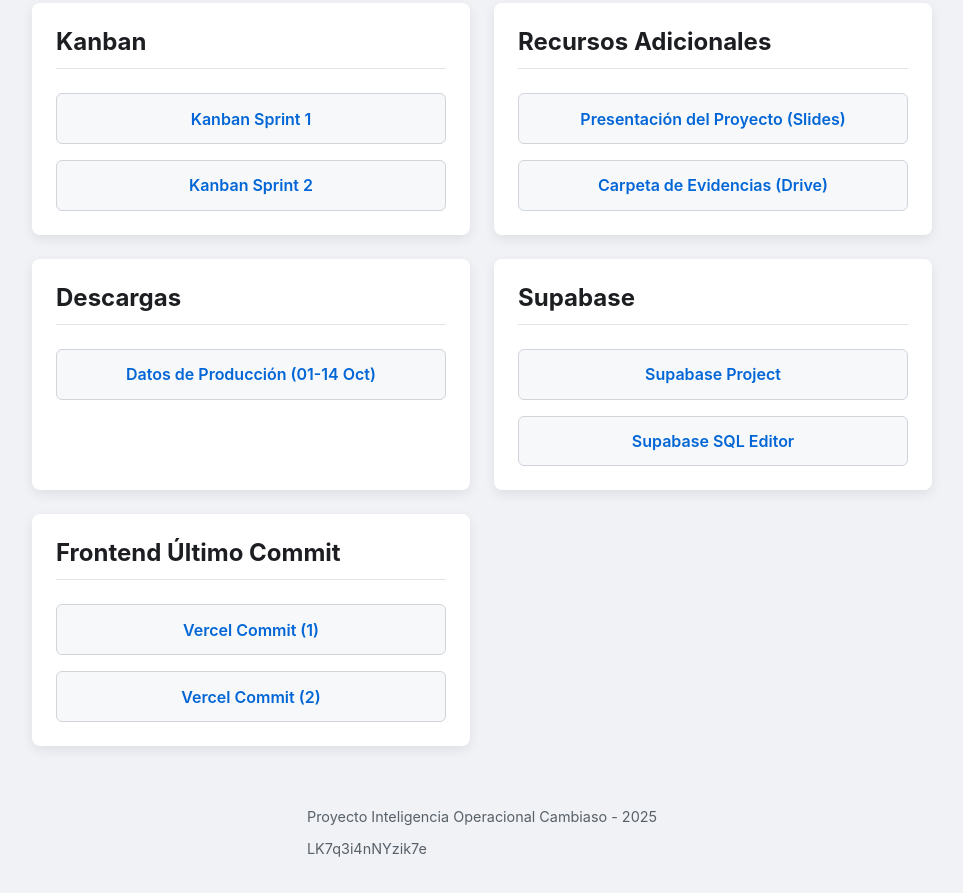
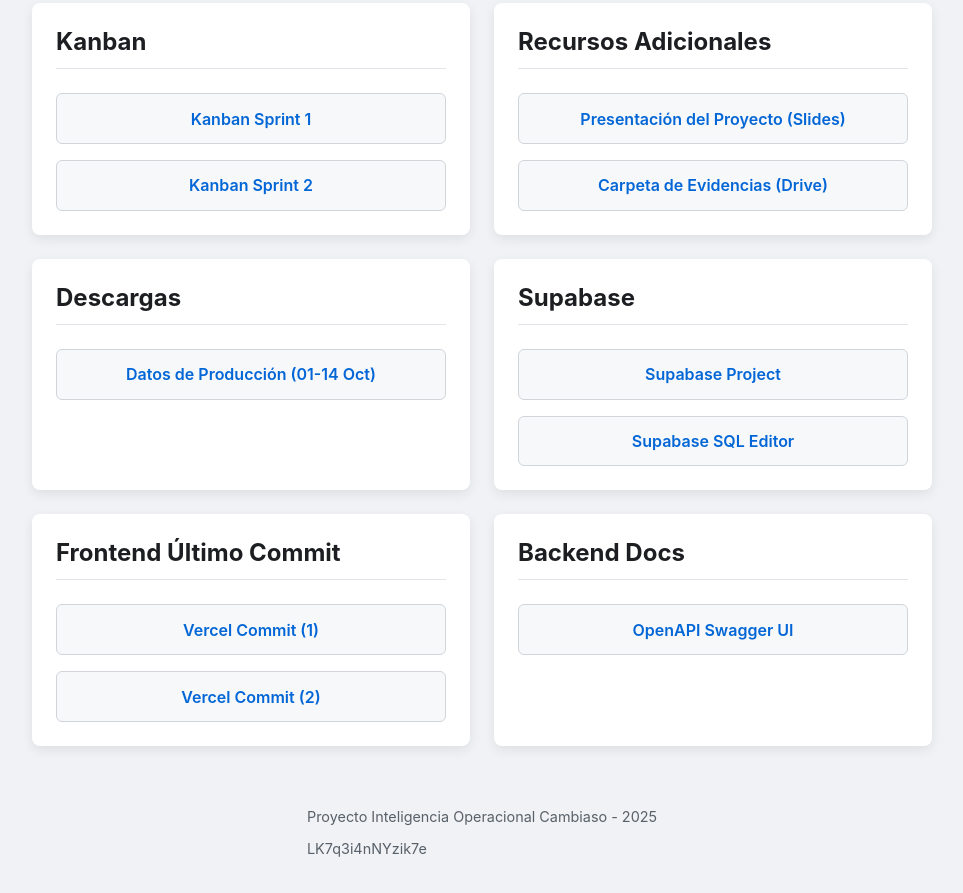
Before and after one commit to qb4745/capstone-links, a plain HTML site: page index.html in a window 1280 px wide. Shown: the part 636-1529 px from the top of the page, without its empty margins (158-1121 px from the left). Drawn offline with Linux system fonts and the light colour scheme.

Commit message:
openapi url

```diff
--- a/index.html
+++ b/index.html
@@ -157,6 +157,13 @@ noreferrer">Carpeta de Evidencias (Drive)</a></li>
                 <li><a href="https://ioc-frontend-2yqx238l8-qb4745s-projects.vercel.app" target="_blank" rel="noopener noreferrer">Vercel Commit (2)</a></li>
             </ul>
         </div>
+
+        <div class="card">
+            <h2>Backend Docs</h2>
+            <ul>
+                <li><a href="https://ioc-backend.onrender.com/swagger-ui/index.html" target="_blank" rel="noopener noreferrer">OpenAPI Swagger UI</a></li>
+            </ul>
+        </div>
     </div>
 
     <div class="footer">
```
